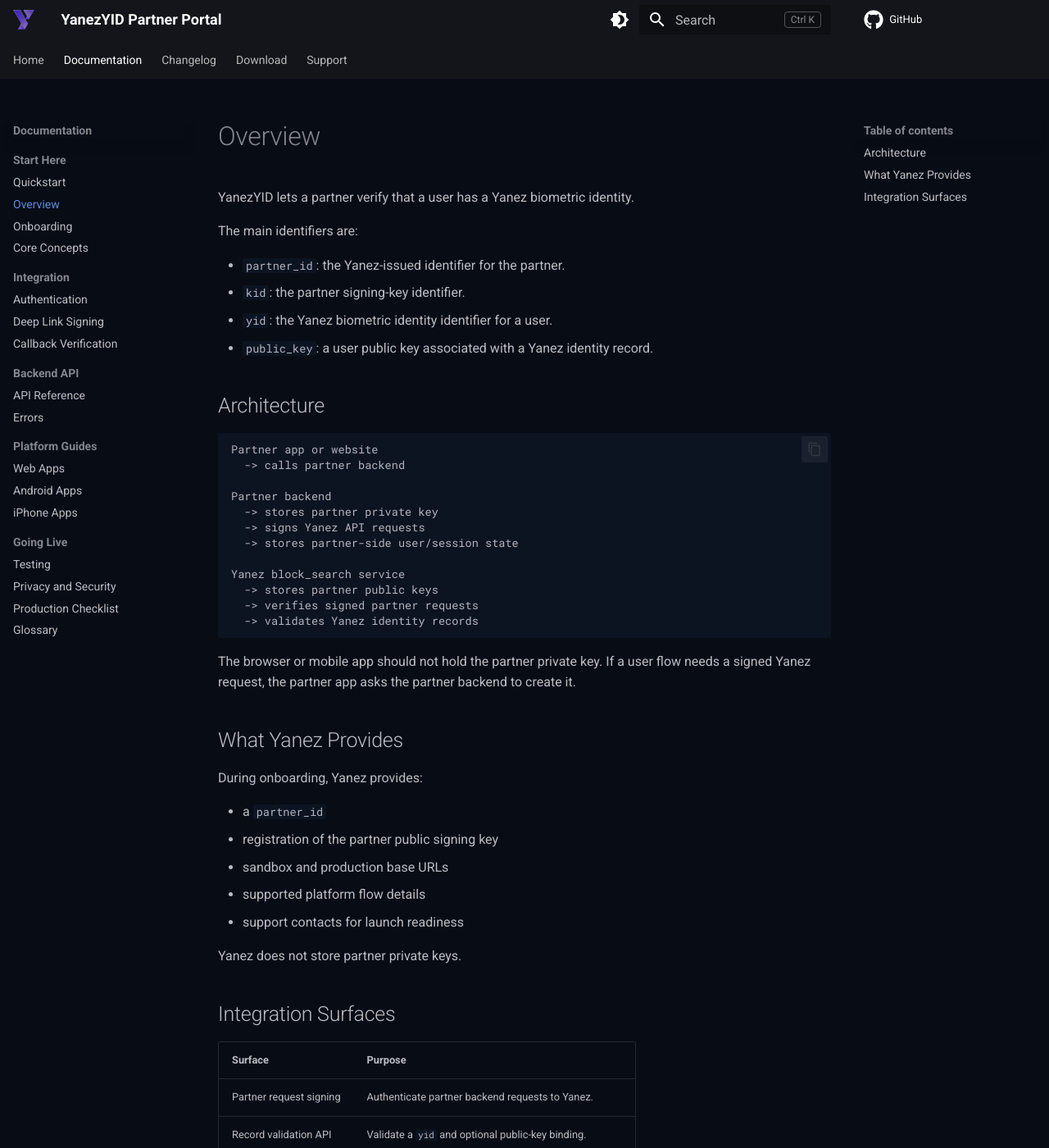
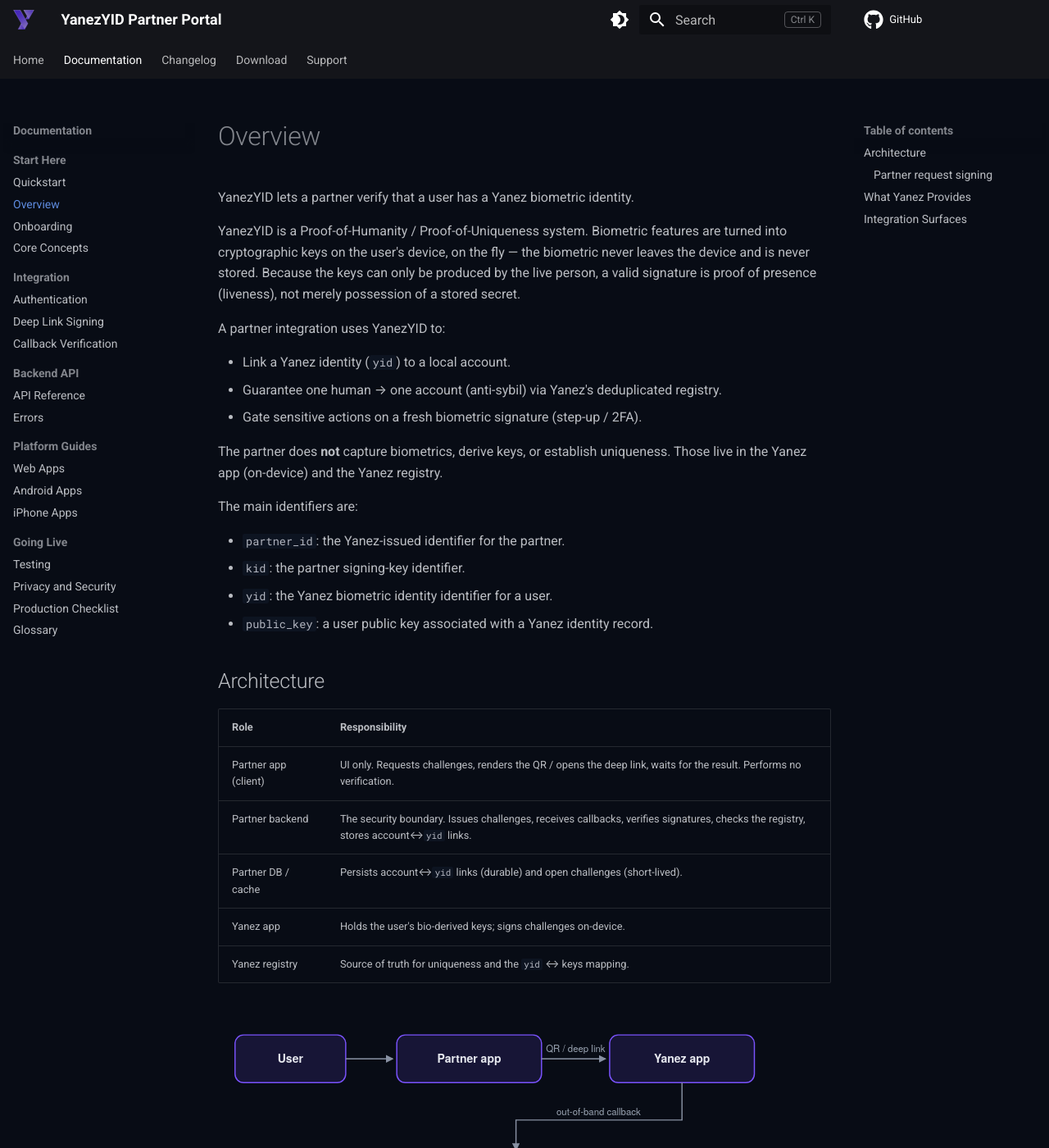
Before and after one commit to yanez-compliance/yanez-yid-partner-docs, an MkDocs documentation site: the page built from docs/overview.md, in a window 1280 px wide and 1400 px high. Shown: the whole window at 82% size. Built offline with MkDocs 1.6.1 and Material for MkDocs 9.7.7, drawn with Linux system fonts in a browser that asks for light colours; comment, search, counter and statistics services are not loaded; some of the changed text lies outside the part shown.

Commit message:
docs: add architecture overview with roles diagram
Adds a "What Yanez ID is" intro and an Architecture section to
overview.md covering roles in the verification flow (partner app,
backend, DB/cache, Yanez app, registry) with a light/dark SVG diagram,
nesting the existing partner-request-signing flow underneath it to
remove the duplicate "Architecture" heading.

````diff
--- a/docs/overview.md
+++ b/docs/overview.md
@@ -2,6 +2,22 @@
 
 YanezYID lets a partner verify that a user has a Yanez biometric
 identity.
+
+YanezYID is a Proof-of-Humanity / Proof-of-Uniqueness system. Biometric
+features are turned into cryptographic keys on the user's device, on
+the fly — the biometric never leaves the device and is never stored. Because
+the keys can only be produced by the live person, a valid signature is proof
+of presence (liveness), not merely possession of a stored secret.
+
+A partner integration uses YanezYID to:
+
+- Link a Yanez identity (`yid`) to a local account.
+- Guarantee one human → one account (anti-sybil) via Yanez's deduplicated
+  registry.
+- Gate sensitive actions on a fresh biometric signature (step-up / 2FA).
+
+The partner does **not** capture biometrics, derive keys, or establish
+uniqueness. Those live in the Yanez app (on-device) and the Yanez registry.
 
 The main identifiers are:
 
@@ -11,6 +27,28 @@
 - `public_key`: a user public key associated with a Yanez identity record.
 
 ## Architecture
+
+| Role | Responsibility |
+| --- | --- |
+| Partner app (client) | UI only. Requests challenges, renders the QR / opens the deep link, waits for the result. Performs no verification. |
+| Partner backend | The security boundary. Issues challenges, receives callbacks, verifies signatures, checks the registry, stores account↔`yid` links. |
+| Partner DB / cache | Persists account↔`yid` links (durable) and open challenges (short-lived). |
+| Yanez app | Holds the user's bio-derived keys; signs challenges on-device. |
+| Yanez registry | Source of truth for uniqueness and the `yid` ↔ keys mapping. |
+
+![Verification flow: User, Partner app, and Yanez app hand off to the Partner backend, which fans out to the partner DB, partner cache, and Yanez registry](assets/roles-architecture-light.svg#only-light)
+![Verification flow: User, Partner app, and Yanez app hand off to the Partner backend, which fans out to the partner DB, partner cache, and Yanez registry](assets/roles-architecture-dark.svg#only-dark)
+
+The partner backend is the only place a signature is verified — see
+[Deep link signing](deep-link-signing.md) and
+[Callback verification](callback.md) for the request/response detail behind
+this diagram.
+
+### Partner request signing
+
+Separately from the verification flow above, the partner backend
+authenticates its own calls to Yanez APIs (e.g. the record validation API)
+with Ed25519 request signatures:
 
 ```text
 Partner app or website
````
Also changed, not shown: docs/assets/roles-architecture-dark.svg (added), docs/assets/roles-architecture-light.svg (added).
